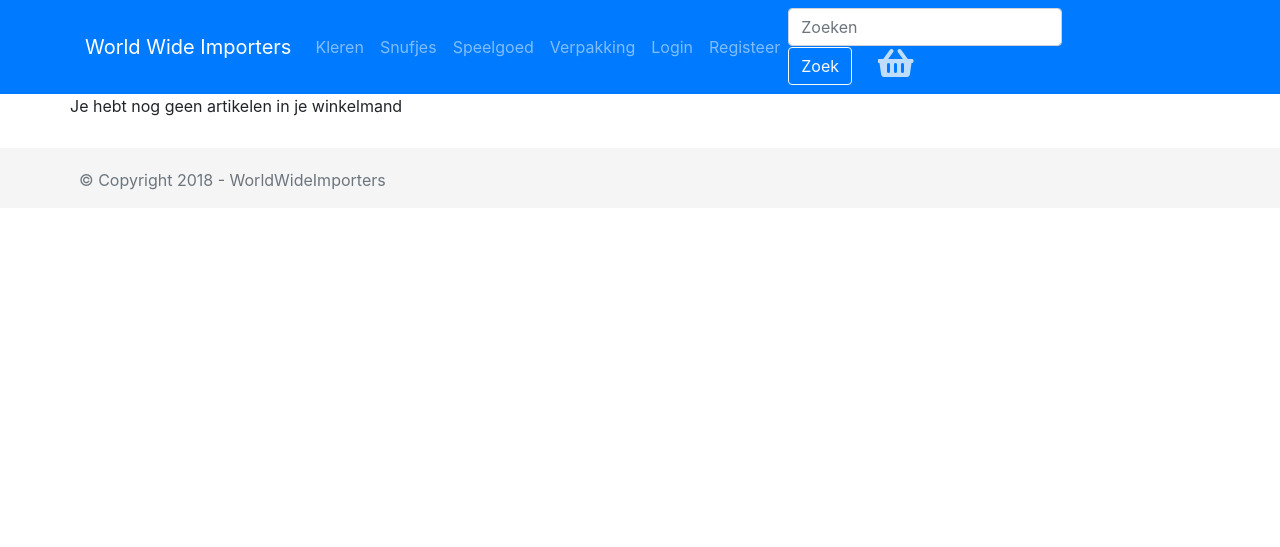
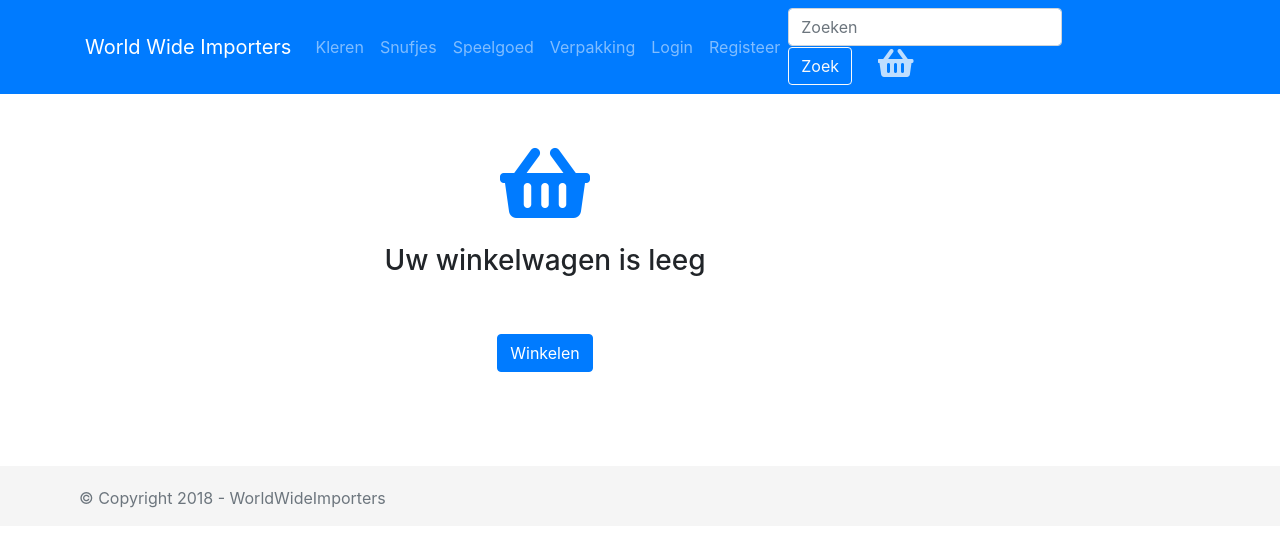
Before and after one commit to sems/world-wide-importers, a PHP site: page /basket in a window 1280 px wide. Shown: the top 547 px of the page. Run offline with PHP 8.4, Linux system fonts and the light colour scheme; style sheets or scripts are compiled from the project's sources; some libraries are stand-ins or nearby versions.

Commit message:
Added styling for empty basket

```diff
--- a/src/scss/main.scss
+++ b/src/scss/main.scss
@@ -5,3 +5,12 @@
 @import 'footer';
 @import 'navigation';
 @import 'index';
+
+.start-shopping {
+    width: 100%;
+    padding: 30px;
+    font-size: 80px;
+    i {
+        color: #007bff;
+    }
+}
--- a/src/views/basket.php
+++ b/src/views/basket.php
@@ -1,3 +1,5 @@
+<div class="row">
+    <div class="col-md-10">
         <div class="row">
             <?php
             if(isset($_COOKIE['basket'])) {
@@ -34,11 +36,23 @@ if(isset($_COOKIE['basket'])) {
                     print("<br> Prijs: €" . ($value * $data['UnitPrice']) . "<br><br></div>");
                     $totalePrijs = $totalePrijs + ($value * $data['UnitPrice']);
                 }
-    print("<hr/><p> Totale prijs: €" . $totalePrijs."</p>");
-
-}
-else{
-    print("Je hebt nog geen artikelen in je winkelmand");
+            } else {
+                ?>
+                <div class="col-md-6 start-shopping text-center mx-auto">
+                    <i class="fas fa-shopping-basket"></i>
+                    <h3>Uw winkelwagen is leeg</h3>
+                    <a class="btn btn-primary" href="index.php">Winkelen</a>
+                </div>
+                <?php
             }
             ?>
         </div>
+    </div>
+    <div class="col-md-2">
+        <?php
+            if (isset($_COOKIE['basket'])) {
+                print("<p> Totale prijs: €".$totalePrijs."</p>");
+            }
+        ?>
+    </div>
+</div>
```
Lines whose indentation alone changed are shown as unchanged.
